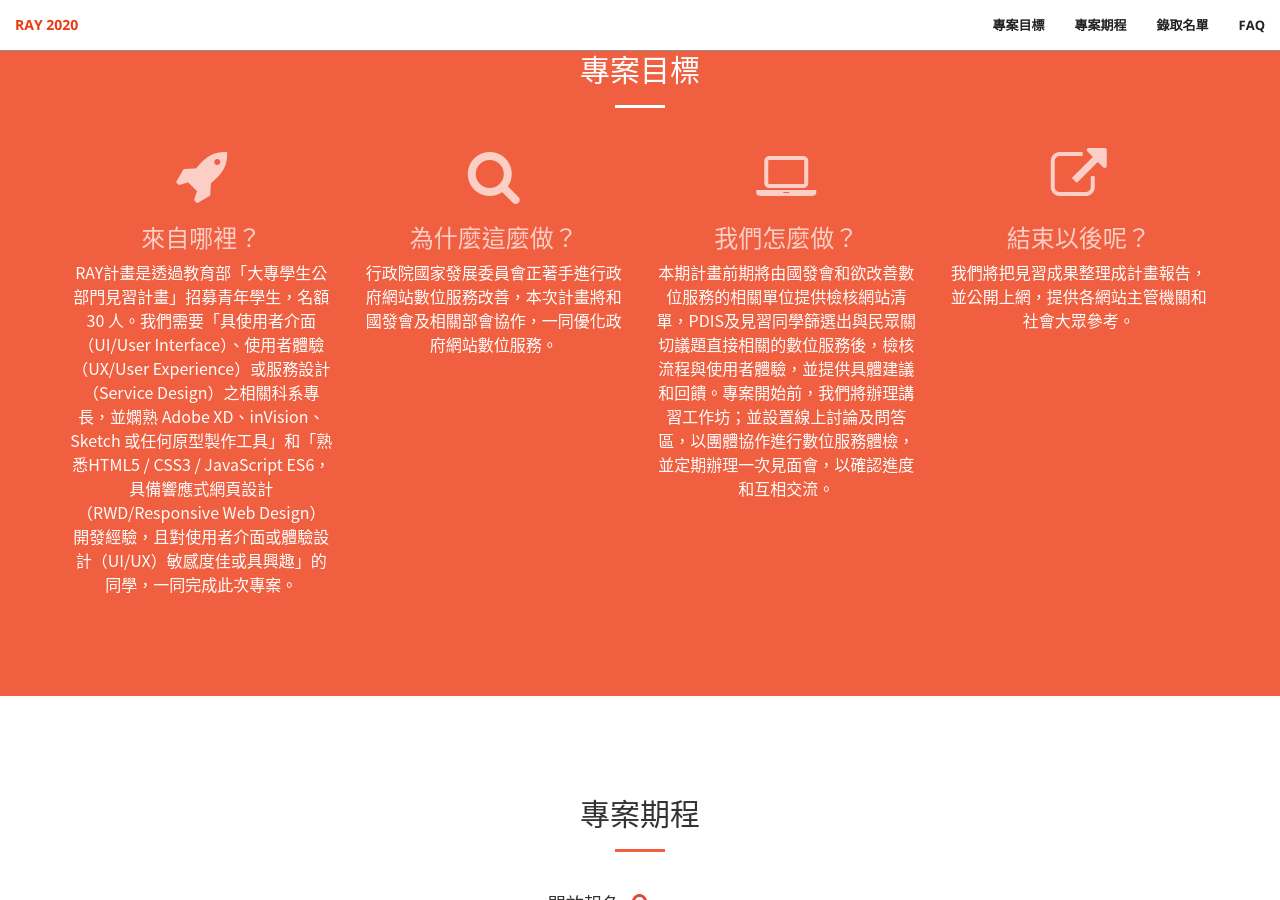
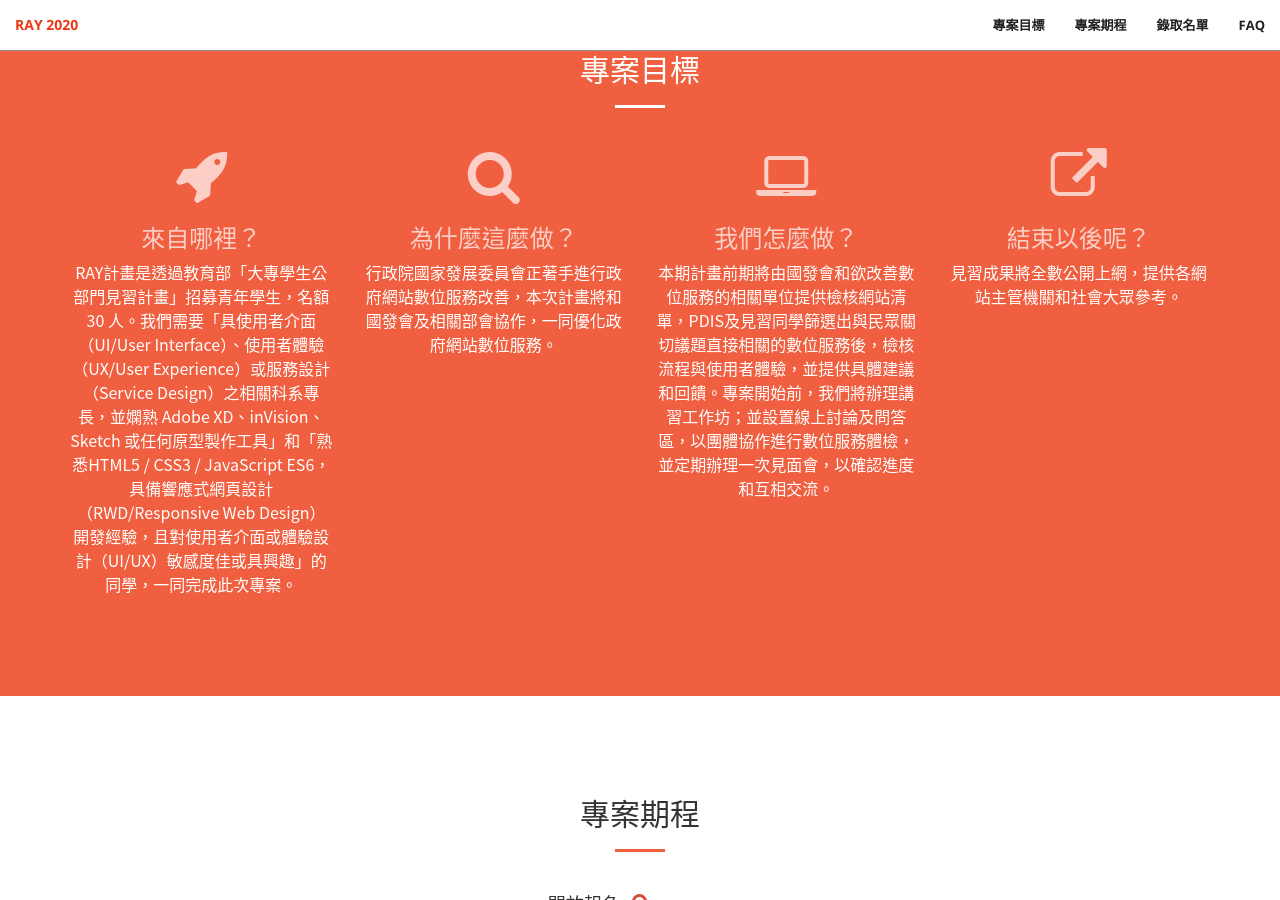
Before and after one commit to PDIS/ray2020-recruit, a Jekyll site: the page built from docs/index.html, in a window 1280 px wide and 900 px high, scrolled down 948 px. Built offline with Jekyll 4.4.1, drawn with Linux system fonts in a browser that asks for light colours.

Commit message:
Update intro.json

```diff
--- a/docs/_data/intro.json
+++ b/docs/_data/intro.json
@@ -20,7 +20,7 @@
         {
             "title": "結束以後呢？",
             "icon": "fa-external-link",
-            "content": "我們將把見習成果整理成計畫報告，並公開上網，提供各網站主管機關和社會大眾參考。"
+            "content": "見習成果將全數公開上網，提供各網站主管機關和社會大眾參考。"
         }
     ]
 }
```
